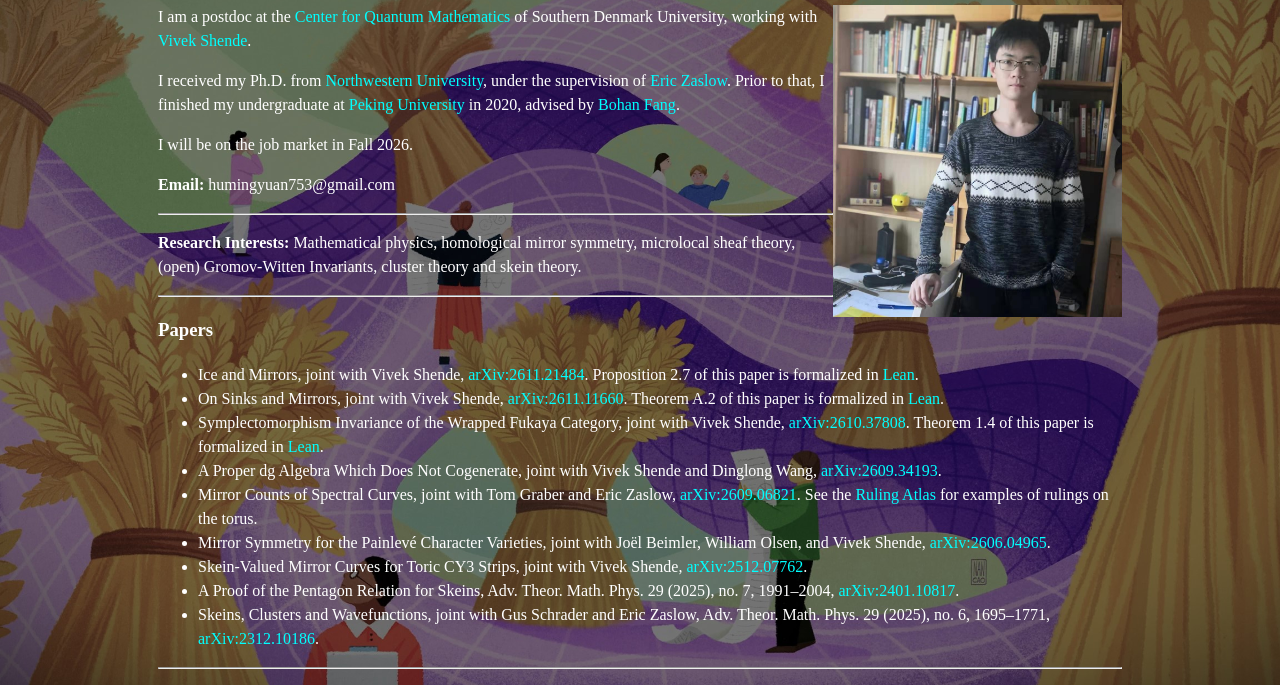
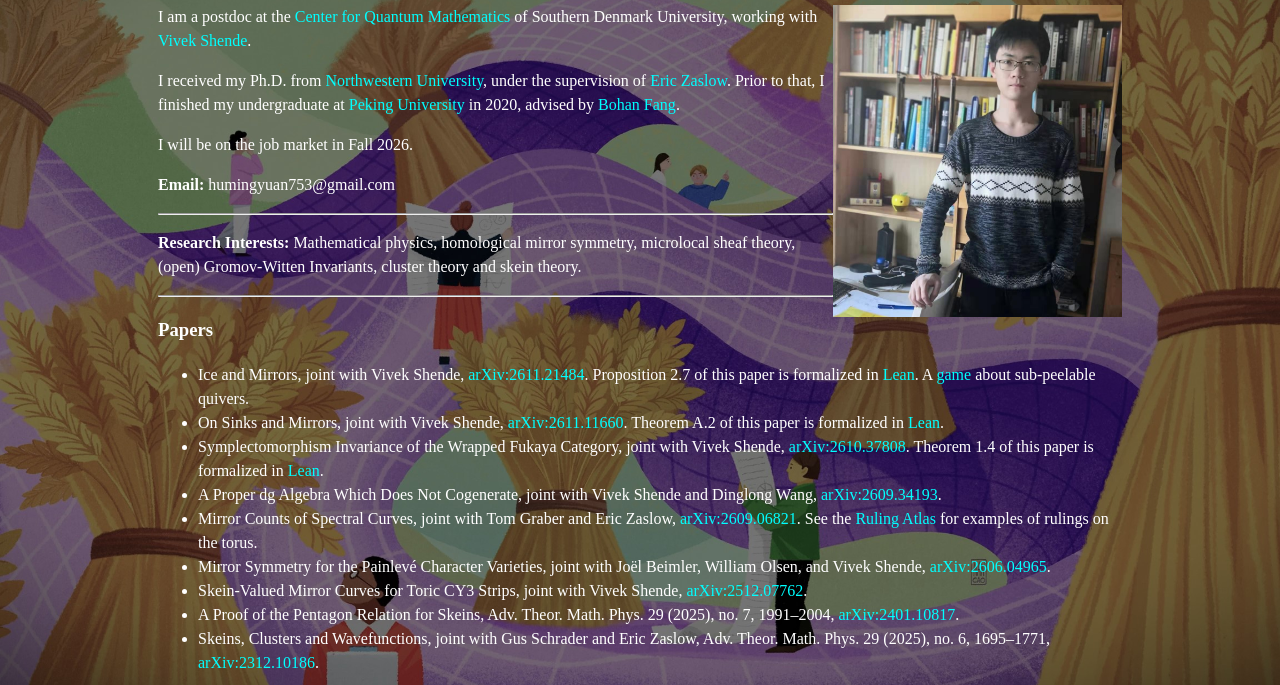
Before and after one commit to Hu-Mingyuan/Hu-Mingyuan.github.io, a plain HTML site: page index.html in a window 1280 px wide. Shown: the part 114-799 px from the top of the page. Drawn offline with Linux system fonts and the light colour scheme.

Commit message:
Link Peel a quiver game
Co-Authored-By: Claude Opus 5.5 <noreply@anthropic.com>

```diff
--- a/index.html
+++ b/index.html
@@ -54,7 +54,7 @@
 <hr>
 <h3>Papers</h3>
 <ul>
-	<li>Ice and Mirrors, joint with Vivek Shende, <a href = "https://arxiv.org/abs/2611.21484" target = "_blank">arXiv:2611.21484</a>. Proposition 2.7 of this paper is formalized in <a href="https://github.com/Hu-Mingyuan/peeling-strip" target="_blank">Lean</a>.</li>
+	<li>Ice and Mirrors, joint with Vivek Shende, <a href = "https://arxiv.org/abs/2611.21484" target = "_blank">arXiv:2611.21484</a>. Proposition 2.7 of this paper is formalized in <a href="https://github.com/Hu-Mingyuan/peeling-strip" target="_blank">Lean</a>. A <a href="https://hu-mingyuan.github.io/peel-a-quiver/" target="_blank">game</a> about sub-peelable quivers.</li>
 	<li>On Sinks and Mirrors, joint with Vivek Shende, <a href = "https://arxiv.org/abs/2611.11660" target = "_blank">arXiv:2611.11660</a>. Theorem A.2 of this paper is formalized in <a href="https://github.com/Hu-Mingyuan/cluster-skeleton" target="_blank">Lean</a>.</li>
 	<li>Symplectomorphism Invariance of the Wrapped Fukaya Category, joint with Vivek Shende, <a href = "https://arxiv.org/abs/2610.37808" target = "_blank">arXiv:2610.37808</a>. Theorem 1.4 of this paper is formalized in <a href="https://github.com/Hu-Mingyuan/exact-liouville-comparison" target="_blank">Lean</a>.</li>
 	<li>A Proper dg Algebra Which Does Not Cogenerate, joint with Vivek Shende and Dinglong Wang, <a href = "https://arxiv.org/abs/2609.34193" target = "_blank">arXiv:2609.34193</a>.</li>
@@ -109,6 +109,7 @@
 <h3>Miscellaneous</h3>
 <ul>
 	<li><a href="lean-projects.html">Lean projects</a></li>
+	<li><a href="https://hu-mingyuan.github.io/peel-a-quiver/" target="_blank">Peel a quiver</a></li>
 </ul>
 
 <br><br>
```
